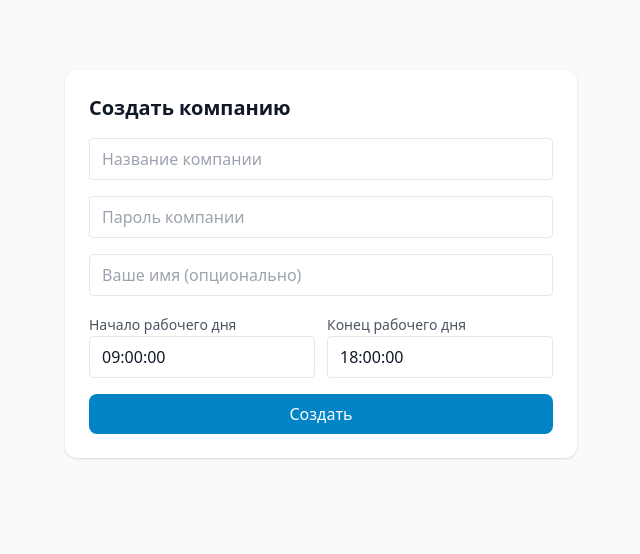
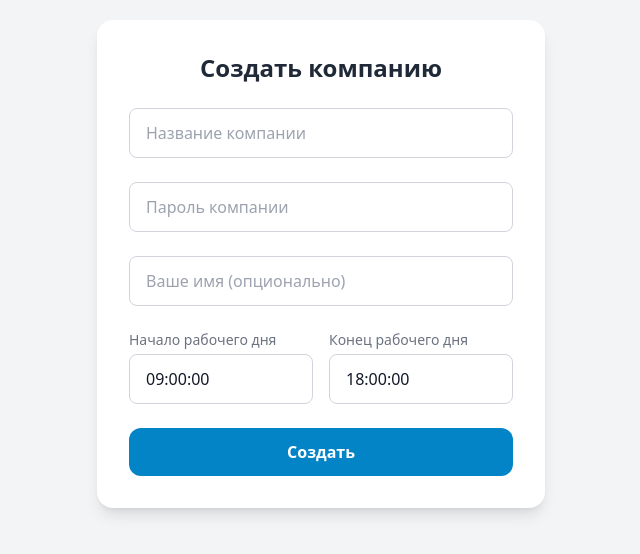
Before and after one commit to dtagl/Alification3-2, a React (Vite) app in the folder frontend/: page /create-company in a window 1280 px wide. Shown: the part 136-690 px from the top of the page, without its empty margins (319-959 px from the left). Built offline with nearby package versions, Linux system fonts and the light colour scheme; no server answers.

Commit message:
EditCreateCompany

```diff
--- a/frontend/src/pages/CreateCompany.tsx
+++ b/frontend/src/pages/CreateCompany.tsx
@@ -36,27 +36,96 @@ export default function CreateCompany() {
   }
 
   return (
-    <div className="min-h-screen p-6 grid place-items-center">
-      <form onSubmit={submit} className="max-w-lg w-full bg-white rounded-xl shadow p-6 grid gap-4">
-        <h1 className="text-xl font-bold">Создать компанию</h1>
-        {error && <div className="text-red-600 text-sm">{error}</div>}
-        <input required placeholder="Название компании" className="border rounded px-3 py-2" value={form.companyName} onChange={e=>setForm(f=>({...f, companyName:e.target.value}))} />
-        <input required type="password" placeholder="Пароль компании" className="border rounded px-3 py-2" value={form.password} onChange={e=>setForm(f=>({...f, password:e.target.value}))} />
-        <input placeholder="Ваше имя (опционально)" className="border rounded px-3 py-2" value={form.userName} onChange={e=>setForm(f=>({...f, userName:e.target.value}))} />
-        <div className="grid grid-cols-2 gap-3">
+    // <div className="min-h-screen p-6 grid place-items-center">
+    //   <form onSubmit={submit} className="max-w-lg w-full bg-white rounded-xl shadow p-6 grid gap-4">
+    //     <h1 className="text-xl font-bold">Создать компанию</h1>
+    //     {error && <div className="text-red-600 text-sm">{error}</div>}
+    //     <input required placeholder="Название компании" className="border rounded px-3 py-2" value={form.companyName} onChange={e=>setForm(f=>({...f, companyName:e.target.value}))} />
+    //     <input required type="password" placeholder="Пароль компании" className="border rounded px-3 py-2" value={form.password} onChange={e=>setForm(f=>({...f, password:e.target.value}))} />
+    //     <input placeholder="Ваше имя (опционально)" className="border rounded px-3 py-2" value={form.userName} onChange={e=>setForm(f=>({...f, userName:e.target.value}))} />
+    //     <div className="grid grid-cols-2 gap-3">
+    //       <div>
+    //         <label className="text-sm text-gray-600">Начало рабочего дня</label>
+    //         <input required placeholder="09:00:00" className="border rounded px-3 py-2 w-full" value={form.workingStart} onChange={e=>setForm(f=>({...f, workingStart:e.target.value}))} />
+    //       </div>
+    //       <div>
+    //         <label className="text-sm text-gray-600">Конец рабочего дня</label>
+    //         <input required placeholder="18:00:00" className="border rounded px-3 py-2 w-full" value={form.workingEnd} onChange={e=>setForm(f=>({...f, workingEnd:e.target.value}))} />
+    //       </div>
+    //     </div>
+    //     <button disabled={loading} className="px-4 py-2 rounded-lg bg-sky-600 text-white font-medium disabled:opacity-50">
+    //       {loading ? 'Создаем...' : 'Создать'}
+    //     </button>
+    //   </form>
+    // </div>
+
+    <div className="min-h-screen flex items-center justify-center bg-gray-100 p-6">
+      <form
+        onSubmit={submit}
+        className="w-full max-w-md bg-white rounded-2xl shadow-lg p-8 grid gap-6"
+      >
+        <h1 className="text-2xl font-extrabold text-gray-800 text-center">Создать компанию</h1>
+
+        {error && (
+          <div className="text-red-600 text-sm bg-red-100 p-2 rounded">{error}</div>
+        )}
+
+        <input
+          required
+          placeholder="Название компании"
+          className="border border-gray-300 rounded-lg px-4 py-3 focus:outline-none focus:ring-2 focus:ring-sky-400 focus:border-sky-400 transition"
+          value={form.companyName}
+          onChange={e => setForm(f => ({ ...f, companyName: e.target.value }))}
+        />
+
+        <input
+          required
+          type="password"
+          placeholder="Пароль компании"
+          className="border border-gray-300 rounded-lg px-4 py-3 focus:outline-none focus:ring-2 focus:ring-sky-400 focus:border-sky-400 transition"
+          value={form.password}
+          onChange={e => setForm(f => ({ ...f, password: e.target.value }))}
+        />
+
+        <input
+          placeholder="Ваше имя (опционально)"
+          className="border border-gray-300 rounded-lg px-4 py-3 focus:outline-none focus:ring-2 focus:ring-sky-400 focus:border-sky-400 transition"
+          value={form.userName}
+          onChange={e => setForm(f => ({ ...f, userName: e.target.value }))}
+        />
+
+        <div className="grid grid-cols-1 sm:grid-cols-2 gap-4">
           <div>
-            <label className="text-sm text-gray-600">Начало рабочего дня</label>
-            <input required placeholder="09:00:00" className="border rounded px-3 py-2 w-full" value={form.workingStart} onChange={e=>setForm(f=>({...f, workingStart:e.target.value}))} />
+            <label className="text-sm text-gray-500 mb-1 block">Начало рабочего дня</label>
+            <input
+              required
+              placeholder="09:00"
+              className="border border-gray-300 rounded-lg px-4 py-3 w-full focus:outline-none focus:ring-2 focus:ring-sky-400 focus:border-sky-400 transition"
+              value={form.workingStart}
+              onChange={e => setForm(f => ({ ...f, workingStart: e.target.value }))}
+            />
           </div>
           <div>
-            <label className="text-sm text-gray-600">Конец рабочего дня</label>
-            <input required placeholder="18:00:00" className="border rounded px-3 py-2 w-full" value={form.workingEnd} onChange={e=>setForm(f=>({...f, workingEnd:e.target.value}))} />
+            <label className="text-sm text-gray-500 mb-1 block">Конец рабочего дня</label>
+            <input
+              required
+              placeholder="18:00"
+              className="border border-gray-300 rounded-lg px-4 py-3 w-full focus:outline-none focus:ring-2 focus:ring-sky-400 focus:border-sky-400 transition"
+              value={form.workingEnd}
+              onChange={e => setForm(f => ({ ...f, workingEnd: e.target.value }))}
+            />
           </div>
         </div>
-        <button disabled={loading} className="px-4 py-2 rounded-lg bg-sky-600 text-white font-medium disabled:opacity-50">
+
+        <button
+          disabled={loading}
+          className="w-full px-4 py-3 rounded-xl bg-sky-600 text-white font-semibold hover:bg-sky-700 focus:outline-none focus:ring-2 focus:ring-sky-400 transition disabled:opacity-50"
+        >
           {loading ? 'Создаем...' : 'Создать'}
         </button>
       </form>
     </div>
+
+
   )
 }
```
Also changed, not shown: 1 other file (tests, documents, lock files or other folders).
